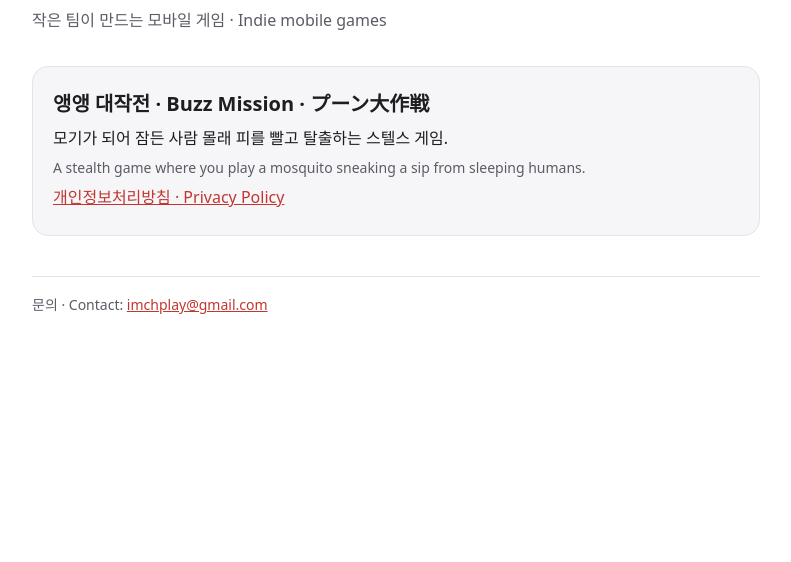
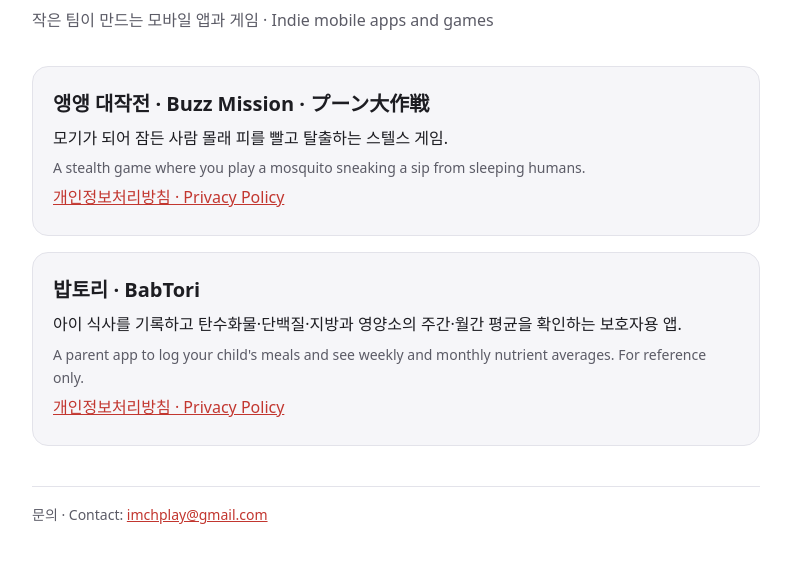
Before and after one commit to SuperclusterAll/SuperclusterAll.github.io, a plain HTML site: page index.html in a window 1280 px wide. Shown: the part 96-658 px from the top of the page, without its empty margins (244-1035 px from the left). Drawn offline with Linux system fonts and the light colour scheme.

Commit message:
Add BabTori card with privacy policy link
Co-Authored-By: Claude Sonnet 5.5 <noreply@anthropic.com>

```diff
--- a/index.html
+++ b/index.html
@@ -4,7 +4,7 @@
 <meta charset="utf-8">
 <meta name="viewport" content="width=device-width, initial-scale=1">
 <title>Supercluster Games</title>
-<meta name="description" content="Supercluster Games — indie mobile games.">
+<meta name="description" content="Supercluster Games — indie mobile apps and games.">
 <style>
   :root { --bg: #fff; --fg: #1d1d22; --muted: #5b5b66; --line: #e3e3ea; --accent: #c2362f; --card: #f6f6f9; }
   @media (prefers-color-scheme: dark) { :root { --bg: #141418; --fg: #ececf1; --muted: #a3a3ae; --line: #2c2c34; --accent: #ff7a6e; --card: #1d1d23; } }
@@ -14,6 +14,7 @@
   h1 { font-size: 30px; margin: 0 0 4px; }
   .lead { color: var(--muted); margin: 0 0 32px; }
   .card { background: var(--card); border: 1px solid var(--line); border-radius: 16px; padding: 20px; }
+  .card + .card { margin-top: 16px; }
   .card h2 { margin: 0 0 4px; font-size: 20px; }
   .card p { margin: 4px 0; }
   .sub { color: var(--muted); font-size: 14px; }
@@ -24,13 +25,19 @@
 <body>
 <main>
   <h1>Supercluster Games</h1>
-  <p class="lead">작은 팀이 만드는 모바일 게임 · Indie mobile games</p>
+  <p class="lead">작은 팀이 만드는 모바일 앱과 게임 · Indie mobile apps and games</p>
   <div class="card">
     <h2>앵앵 대작전 · Buzz Mission · プーン大作戦</h2>
     <p>모기가 되어 잠든 사람 몰래 피를 빨고 탈출하는 스텔스 게임.</p>
     <p class="sub">A stealth game where you play a mosquito sneaking a sip from sleeping humans.</p>
     <p><a href="https://superclusterall.github.io/buzz-mission-privacy/">개인정보처리방침 · Privacy Policy</a></p>
   </div>
+  <div class="card">
+    <h2>밥토리 · BabTori</h2>
+    <p>아이 식사를 기록하고 탄수화물·단백질·지방과 영양소의 주간·월간 평균을 확인하는 보호자용 앱.</p>
+    <p class="sub">A parent app to log your child's meals and see weekly and monthly nutrient averages. For reference only.</p>
+    <p><a href="https://superclusterall.github.io/babtory-privacy/">개인정보처리방침 · Privacy Policy</a></p>
+  </div>
   <footer>문의 · Contact: <a href="mailto:imchplay@gmail.com">imchplay@gmail.com</a></footer>
 </main>
 </body>
```
